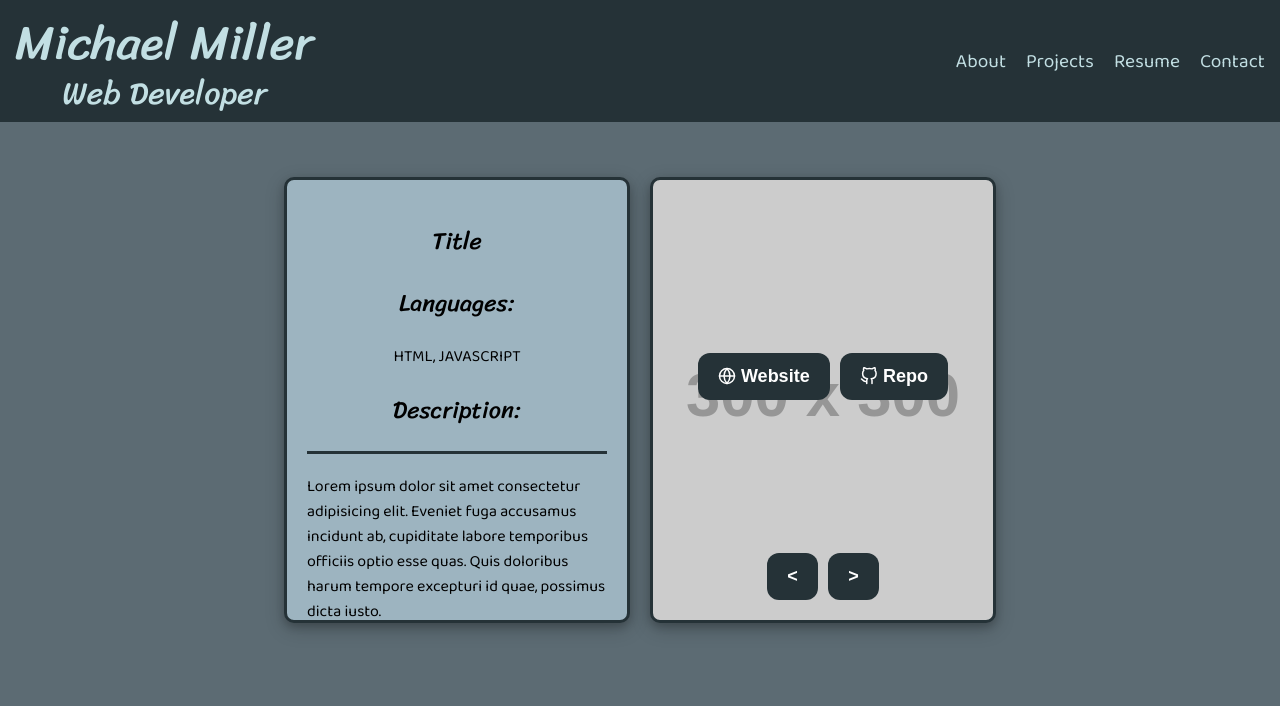
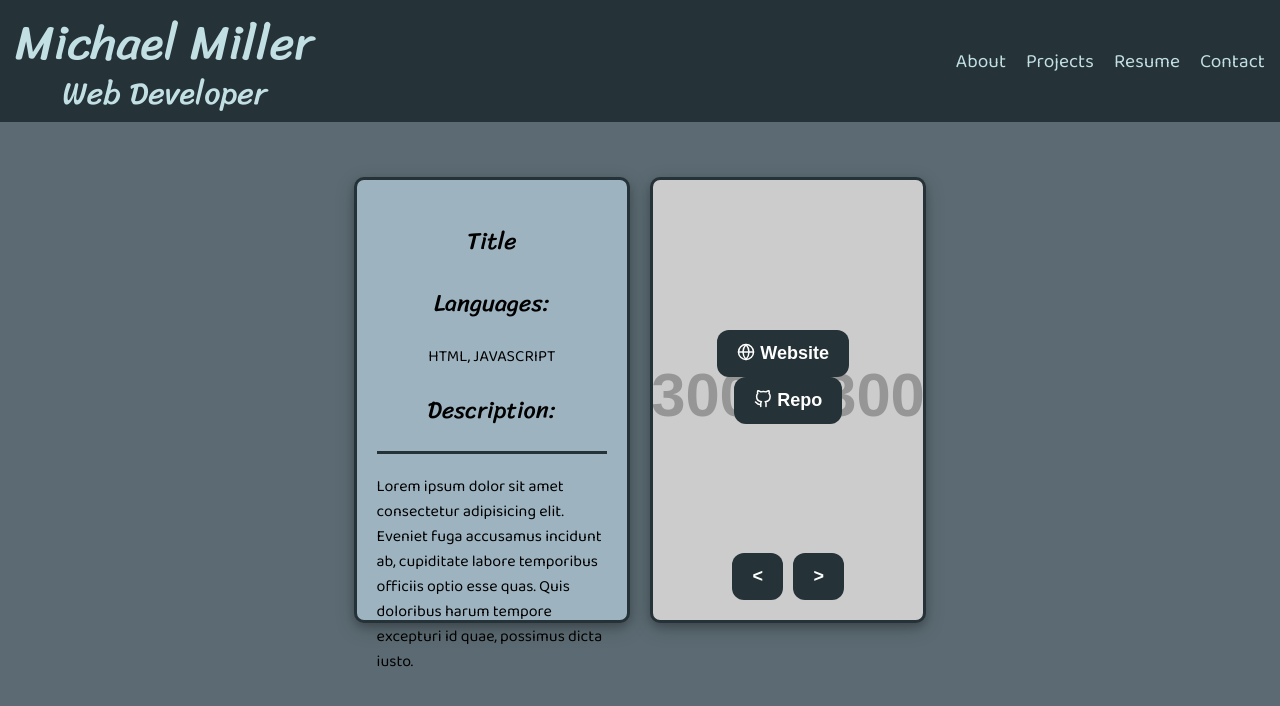
Before and after one commit to mimi5930/mike-miller-dev-port, a React (Create React App) app: page /portfolio in a window 1280 px wide. Shown: the top 706 px of the page. Built offline with nearby package versions, Linux system fonts and the light colour scheme.

Commit message:
project component width change

```diff
--- a/src/components/Navbar/Navbar.jsx
+++ b/src/components/Navbar/Navbar.jsx
@@ -2,7 +2,7 @@ import { useEffect, useState } from 'react';
 import './navbar.css';
 
 // TODO: Navigation Links Scroll to different sections
-// TODO: Fix
+// TODO: Fix navbar appearing when page reloads
 
 export default function Navbar() {
   function onScroll() {
--- a/src/components/styles/projects.css
+++ b/src/components/styles/projects.css
@@ -2,7 +2,7 @@
   background-color: var(--box-color);
   text-align: center;
   height: 50vh;
-  width: 300px;
+  width: 18vw;
   border: 3px solid var(--header-bg-color);
   border-radius: 10px;
   padding: 20px;
```
